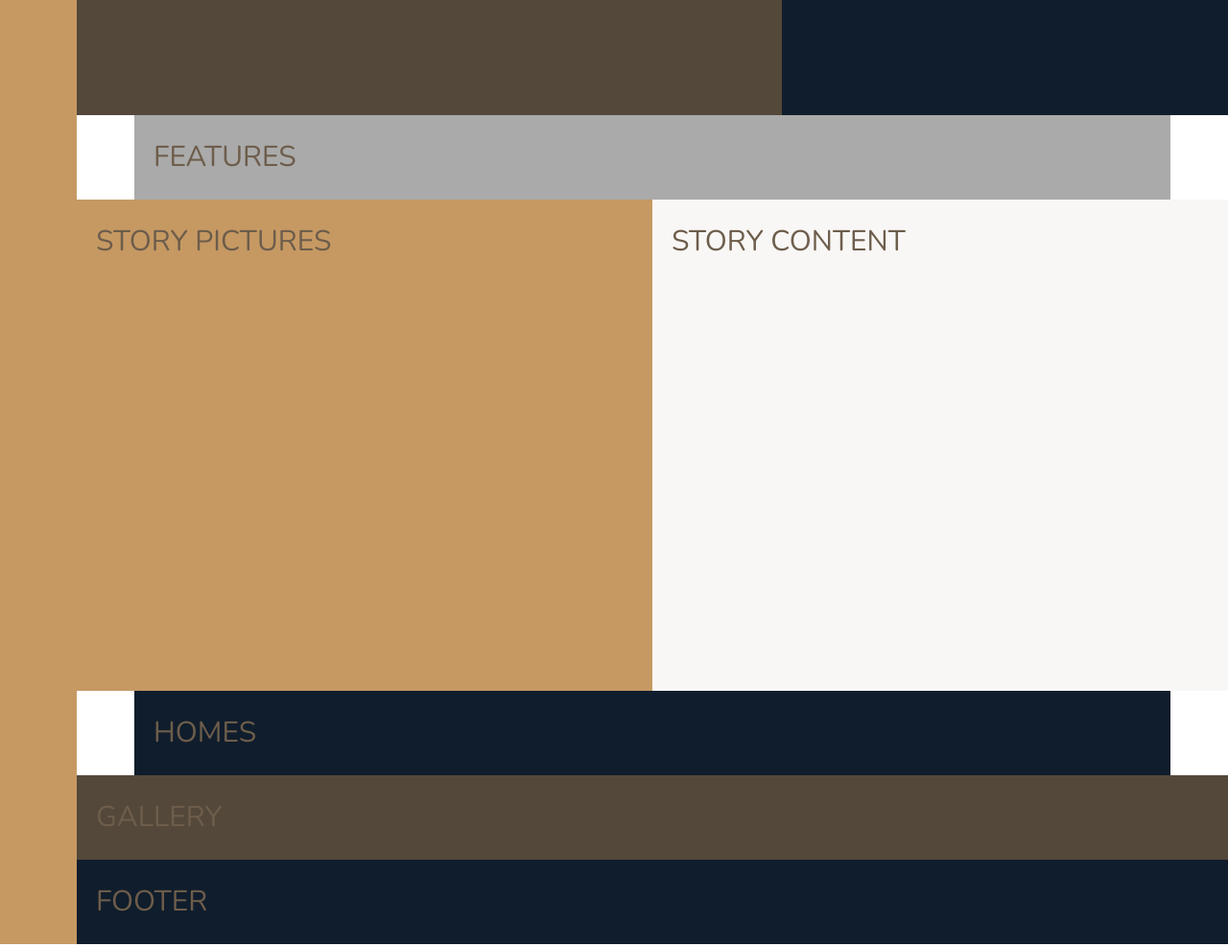
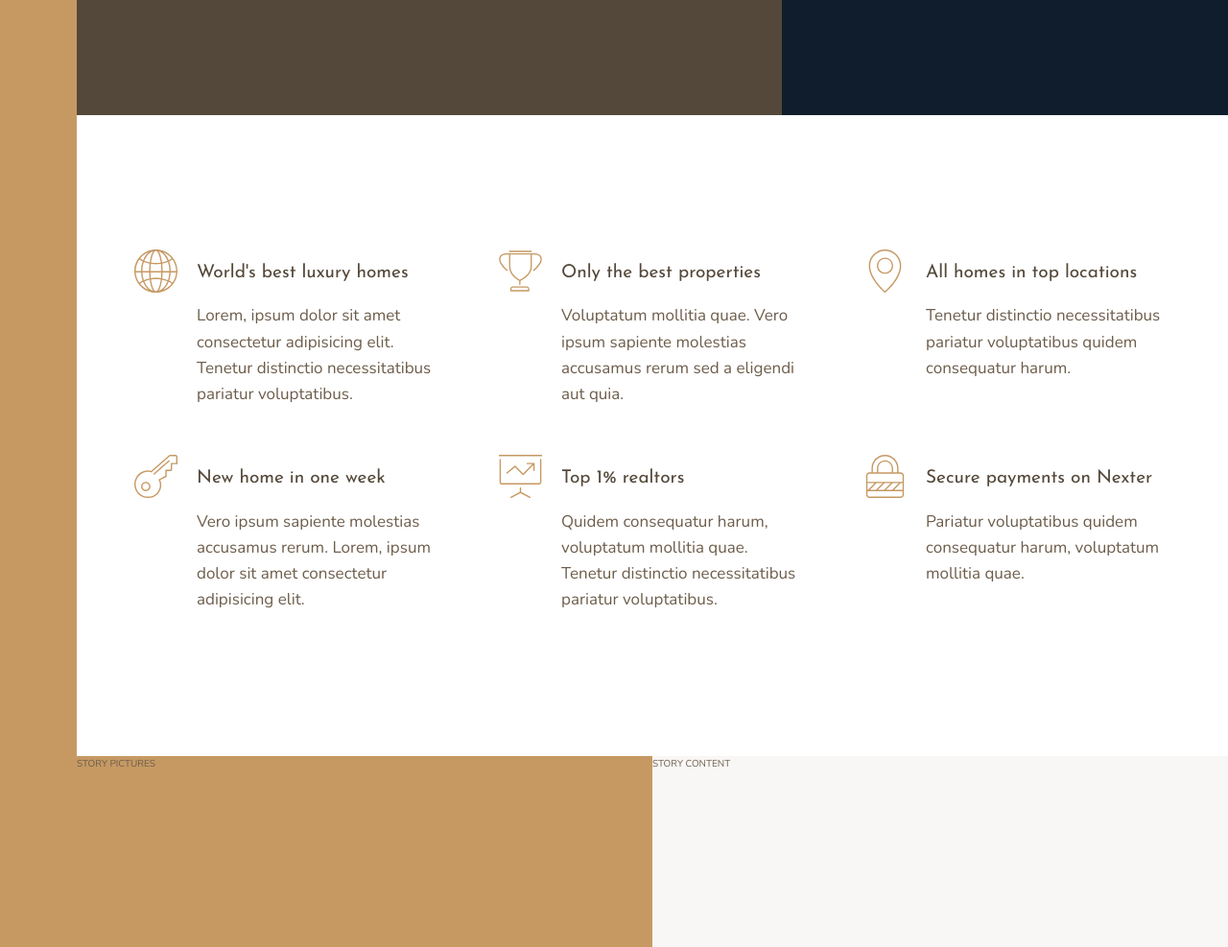
Before and after one commit to pjevic/Nexter-III, a website: page index.html in a window 1280 px wide. Shown: the part 520-1507 px from the top of the page at 96% size. Drawn offline with nearby package versions, Linux system fonts and the light colour scheme.

Commit message:
Section Features

```diff
--- a/img/text.txt
+++ b/img/text.txt
@@ -1,14 +1,9 @@
 --- Features
 
-Lorem, ipsum dolor sit amet consectetur adipisicing elit. Tenetur distinctio necessitatibus pariatur voluptatibus.
 
-Voluptatum mollitia quae. Vero ipsum sapiente molestias accusamus rerum sed a eligendi aut quia.
 
-Tenetur distinctio necessitatibus pariatur voluptatibus quidem consequatur harum.
 
-Vero ipsum sapiente molestias accusamus rerum. Lorem, ipsum dolor sit amet consectetur adipisicing elit.
 
-Quidem consequatur harum, voluptatum mollitia quae. Tenetur distinctio necessitatibus pariatur voluptatibus.
 
 Pariatur voluptatibus quidem consequatur harum, voluptatum mollitia quae.
 
--- a/index.html
+++ b/index.html
@@ -25,7 +25,60 @@
         </div>
 
         <section class="features">
-            FEATURES
+            <div class="feature">
+                <svg class="feature__icon">
+                    <use xlink:href="img/sprite.svg#icon-global"></use>
+                </svg>
+                <h4 class="heading-4 heading-4--dark">World's best luxury homes</h4>
+                <p class="feature__text">
+                    Lorem, ipsum dolor sit amet consectetur adipisicing elit. Tenetur distinctio necessitatibus pariatur voluptatibus.
+                </p>
+            </div>
+            <div class="feature">
+                <svg class="feature__icon">
+                    <use xlink:href="img/sprite.svg#icon-trophy"></use>
+                </svg>
+                <h4 class="heading-4 heading-4--dark">Only the best properties</h4>
+                <p class="feature__text">
+                    Voluptatum mollitia quae. Vero ipsum sapiente molestias accusamus rerum sed a eligendi aut quia.
+                </p>
+            </div>
+            <div class="feature">
+                <svg class="feature__icon">
+                    <use xlink:href="img/sprite.svg#icon-map-pin"></use>
+                </svg>
+                <h4 class="heading-4 heading-4--dark">All homes in top locations</h4>
+                <p class="feature__text">
+                    Tenetur distinctio necessitatibus pariatur voluptatibus quidem consequatur harum.
+                </p>
+            </div>
+            <div class="feature">
+                <svg class="feature__icon">
+                    <use xlink:href="img/sprite.svg#icon-key"></use>
+                </svg>
+                <h4 class="heading-4 heading-4--dark">New home in one week</h4>
+                <p class="feature__text">
+                    Vero ipsum sapiente molestias accusamus rerum. Lorem, ipsum dolor sit amet consectetur adipisicing elit.
+                </p>
+            </div>
+            <div class="feature">
+                <svg class="feature__icon">
+                    <use xlink:href="img/sprite.svg#icon-presentation"></use>
+                </svg>
+                <h4 class="heading-4 heading-4--dark">Top 1% realtors</h4>
+                <p class="feature__text">
+                    Quidem consequatur harum, voluptatum mollitia quae. Tenetur distinctio necessitatibus pariatur voluptatibus.
+                </p>
+            </div>
+            <div class="feature">
+                <svg class="feature__icon">
+                    <use xlink:href="img/sprite.svg#icon-lock"></use>
+                </svg>
+                <h4 class="heading-4 heading-4--dark">Secure payments on Nexter</h4>
+                <p class="feature__text">
+                    Pariatur voluptatibus quidem consequatur harum, voluptatum mollitia quae.
+                </p>
+            </div>
         </section>
 
         <div class="story__pictures">
--- a/sass/_base.scss
+++ b/sass/_base.scss
@@ -43,10 +43,4 @@ body {
         [center-start] repeat(8, [col-start] minmax(min-content, 14rem) [col-end])
         [center-end] minmax(6rem, 1fr)
         [full-end];
-
-
-    & > * {
-        padding: 20px;
-        font-size: 3rem;
-    }
 }
--- a/sass/_features.scss
+++ b/sass/_features.scss
@@ -1,5 +1,31 @@
 .features {
-    background-color: $color-grey-light-2;
+    margin: 15rem 0;
 
     grid-column: center-start / center-end;
+
+    display: grid;
+    grid-template-columns: repeat(auto-fit, minmax(25rem, 1fr));
+    grid-gap: 6rem;
+    align-items: start;
 }
+
+.feature {
+    display: grid;
+    grid-template-columns: min-content 1fr;
+
+    row-gap: 1.5rem;
+    column-gap: 2rem;
+
+    &__icon {
+        fill: $color-primary;
+        width: 4.5rem;
+        height: 4.5rem;
+        transform: translateY(-1rem);
+
+        grid-row: 1 / span 2;
+    }
+
+    &__text {
+        font-size: 1.7rem;
+    }
+}
--- a/sass/_typography.scss
+++ b/sass/_typography.scss
@@ -0,0 +1,29 @@
+%heading {
+    font-family: $font-display;
+    font-weight: 400;
+}
+
+.heading-1 {
+    @extend %heading;
+}
+
+.heading-2 {
+    @extend %heading;
+}
+
+.heading-3 {
+    @extend %heading;
+}
+
+.heading-4 {
+    @extend %heading;
+    font-size: 1.9rem;
+
+    &--light {
+        color: $color-grey-light-1;
+    }
+
+    &--dark {
+        color: $color-grey-dark-1;
+    }
+}
```
Also changed, not shown: css/style.css.
